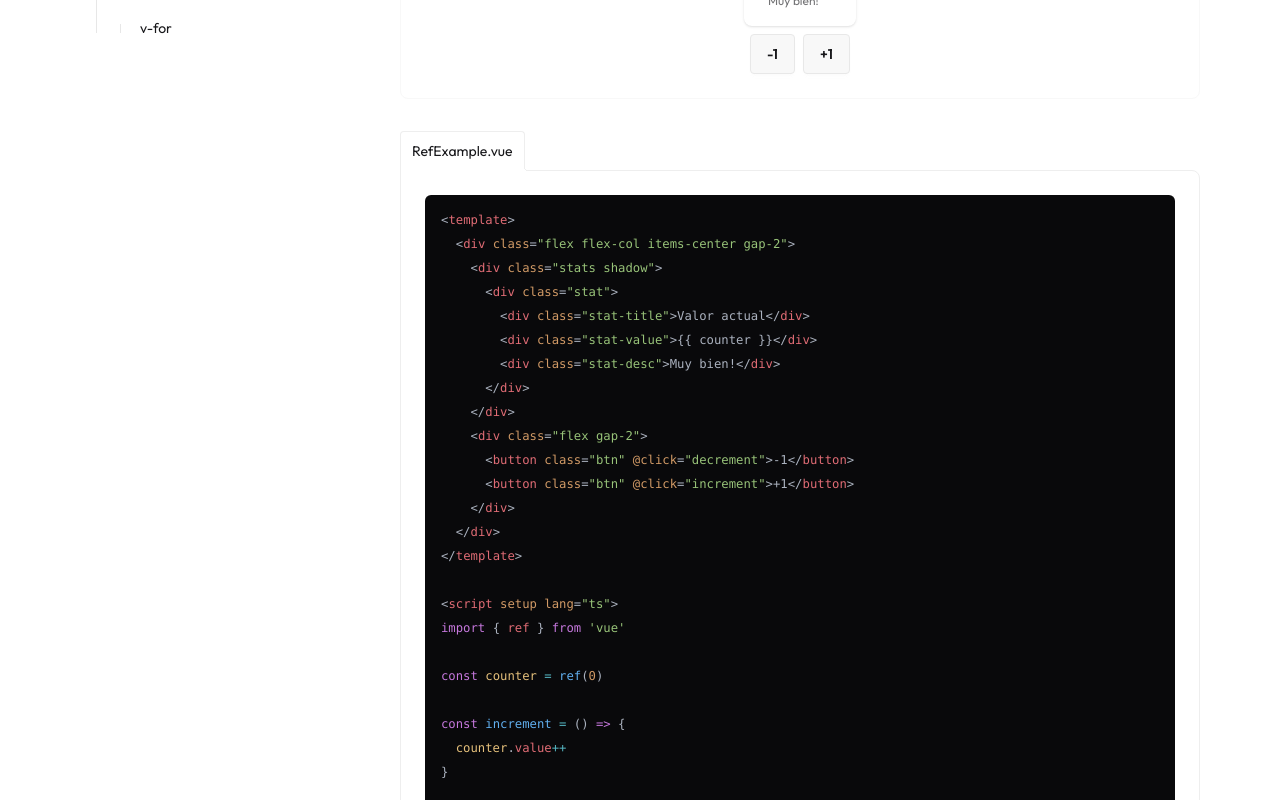
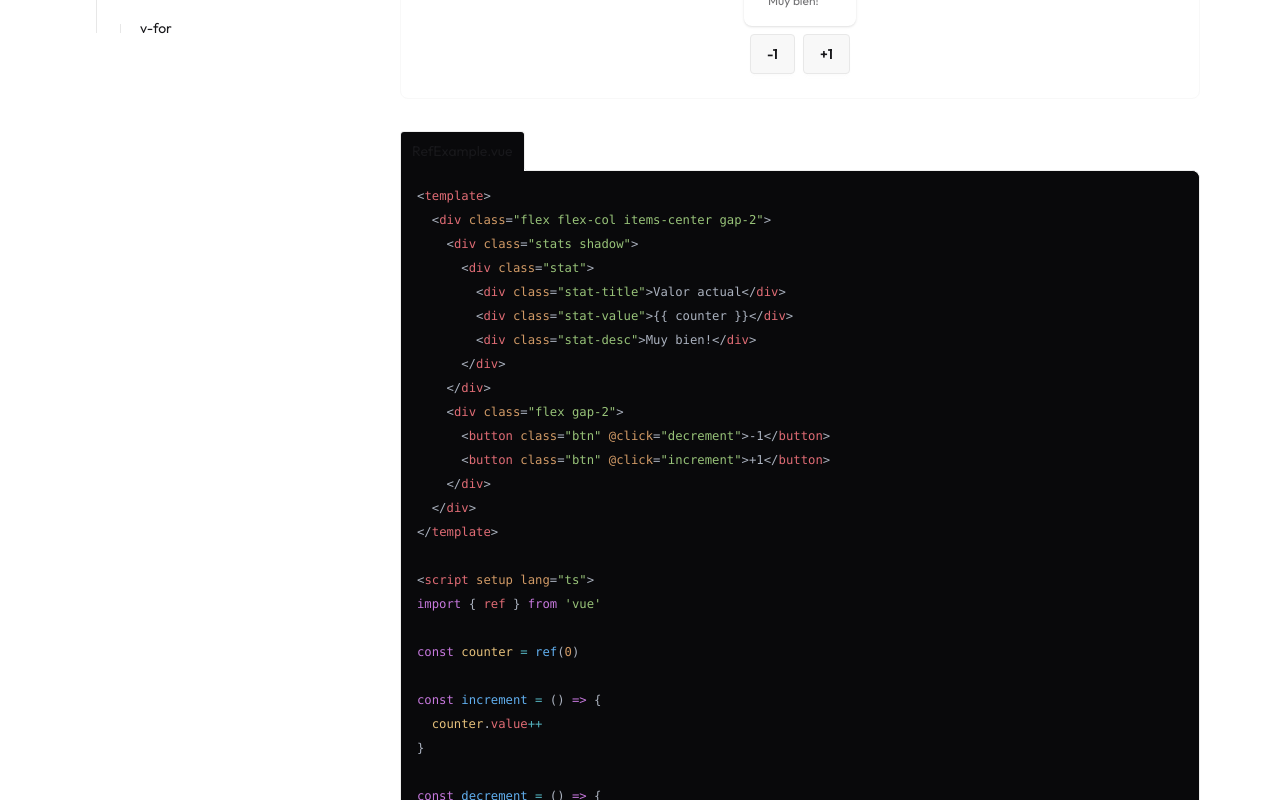
Before and after one commit to valerianomacuri/learning-vue, a Vue app: page / in a window 1280 px wide. Shown: the part 760-1560 px from the top of the page. Built offline with nearby package versions, Linux system fonts and the light colour scheme.

Commit message:
update file list

```diff
--- a/src/index.css
+++ b/src/index.css
@@ -8,3 +8,7 @@
 body {
   @apply font-sans;
 }
+
+pre.shiki {
+  margin: 0px;
+}
--- a/src/shared/components/BaseFeatureFileItem.vue
+++ b/src/shared/components/BaseFeatureFileItem.vue
@@ -4,9 +4,10 @@
     {{ fileName }}
   </label>
   <div
-    class="tab-content bg-base-100 border-base-300 p-6 overflow-x-auto prose prose-sm md:prose-base max-w-none"
-    v-html="prettyVueCode"
-  ></div>
+    class="tab-content bg-base-100 border-base-300 overflow-x-auto prose prose-sm md:prose-base max-w-none"
+  >
+    <div style="display: grid" v-html="prettyVueCode"></div>
+  </div>
 </template>
 
 <script setup lang="ts">
@@ -35,4 +36,9 @@ onMounted(() => {
 })
 </script>
 
-<style scoped></style>
+<style scoped>
+.tab,
+.tab-content {
+  background-color: var(--color-neutral);
+}
+</style>
```
